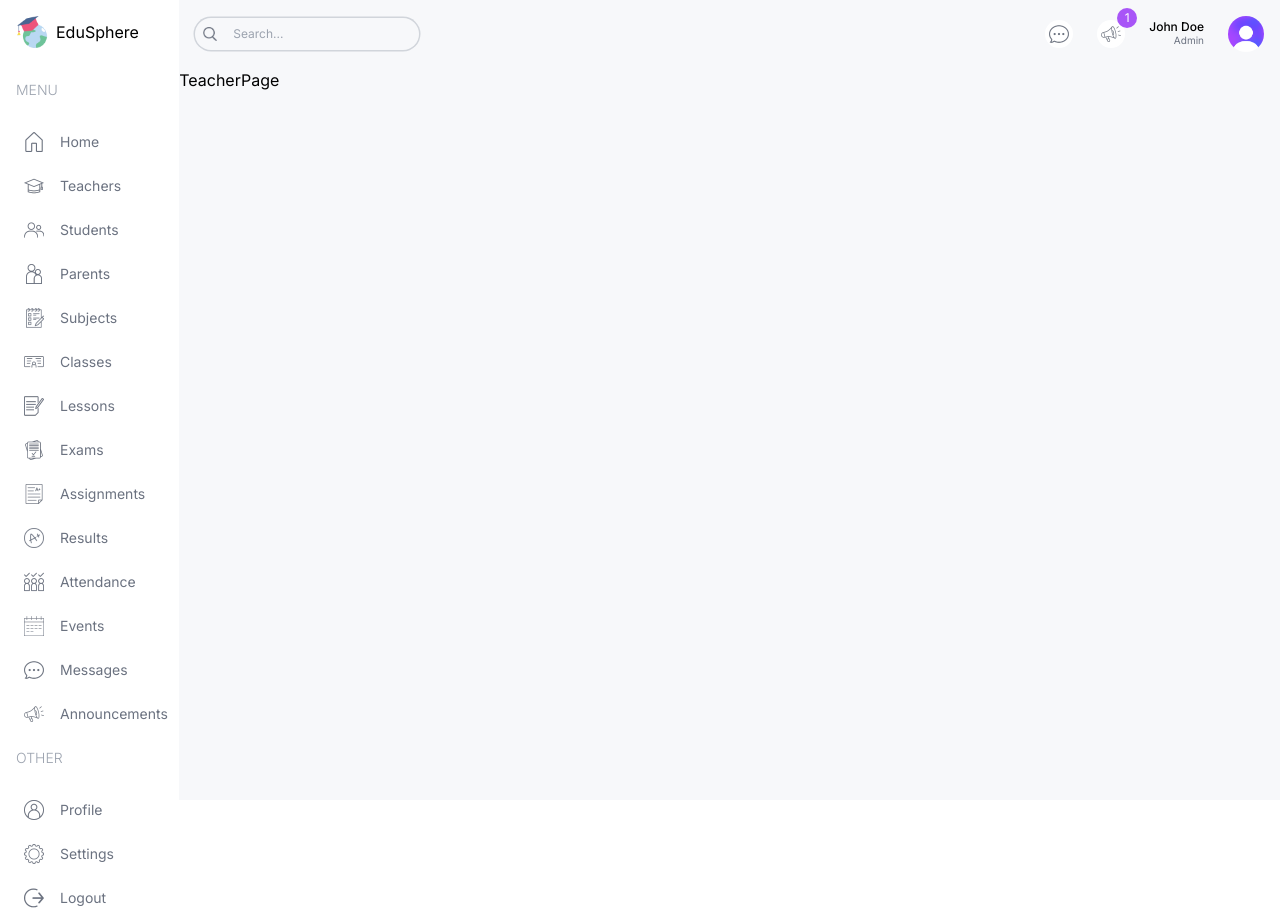
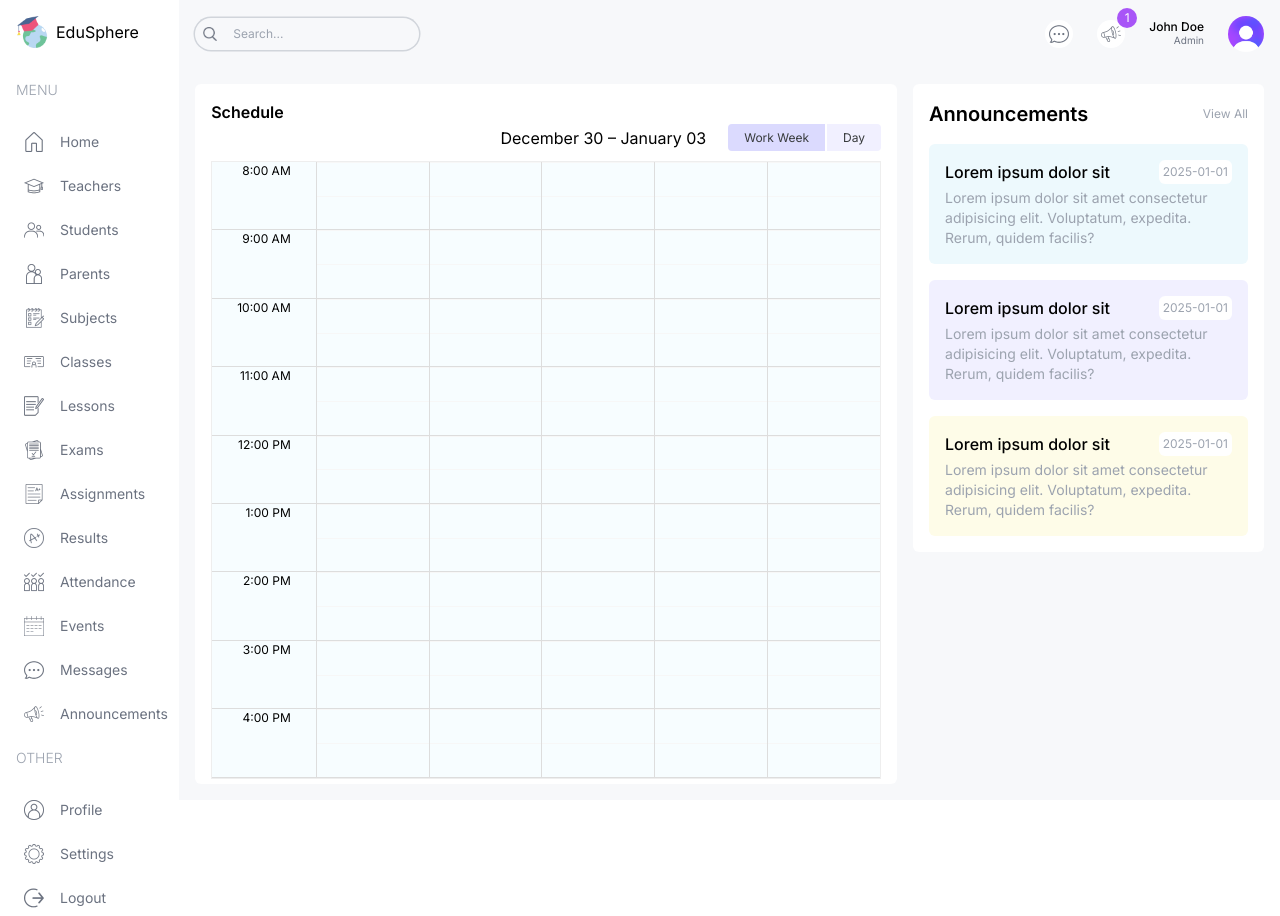
Before and after one commit to MohammadAhmad27/EduSphere-Next, a Next.js app: page /teacher in a window 1280 px wide. Built offline with nearby package versions, Linux system fonts and the light colour scheme.

Commit message:
Completed /student /teacher /parent route and Added <BigCalendar />

```diff
--- a/package.json
+++ b/package.json
@@ -9,8 +9,11 @@
     "lint": "next lint"
   },
   "dependencies": {
+    "@types/react-big-calendar": "^1.16.0",
+    "moment": "^2.30.1",
     "next": "14.2.5",
     "react": "^18",
+    "react-big-calendar": "^1.17.1",
     "react-calendar": "^5.1.0",
     "react-dom": "^18",
     "recharts": "^2.15.0"
--- a/src/app/(dashboard)/admin/page.tsx
+++ b/src/app/(dashboard)/admin/page.tsx
@@ -19,7 +19,7 @@
 
 const AdminPage = () => {
   return (
-    <div className="flex flex-col md:flex-row gap-4">
+    <div className="flex flex-col md:flex-row gap-4 p-4">
       {/* LEFT */}
       <div className="w-full lg:w-2/3 flex flex-col gap-8">
         {/* USER CARD */}
--- a/src/app/(dashboard)/layout.tsx
+++ b/src/app/(dashboard)/layout.tsx
@@ -22,7 +22,7 @@
         <Menu />
       </div>
       {/* RIGHT */}
-      <div className="w-[86%] md:w-[92%] lg:w-[84%] xl:w-[86%] bg-[#F7F8FA] overflow-scroll">
+      <div className="w-[86%] md:w-[92%] lg:w-[84%] xl:w-[86%] bg-[#F7F8FA] overflow-scroll flex flex-col">
         <Navbar />
         {children}
       </div>
--- a/src/app/(dashboard)/parent/page.tsx
+++ b/src/app/(dashboard)/parent/page.tsx
@@ -1,7 +1,24 @@
-import React from "react";
+import Announcements from "@/components/Announcements";
+import BigCalendar from "@/components/BigCalendar";
+import EventCalendar from "@/components/EventCalendar";
 
-const ParentPage = () => {
-  return <div>ParentPage</div>;
+const StudentPage = () => {
+  return (
+    <div className="flex flex-col xl:flex-row gap-4 p-4">
+      {/* LEFT */}
+      <div className="w-full xl:w-2/3">
+        <div className="h-full rounded-md p-4 bg-white">
+          <h1 className="txt-xl font-semibold">Schedule</h1>
+          <BigCalendar />
+        </div>
+      </div>
+      {/* RIGHT */}
+      <div className="w-full xl:w-1/3 flex flex-col gap-8">
+        <EventCalendar />
+        <Announcements />
+      </div>
+    </div>
+  );
 };
 
-export default ParentPage;
+export default StudentPage;
--- a/src/app/(dashboard)/student/page.tsx
+++ b/src/app/(dashboard)/student/page.tsx
@@ -1,7 +1,24 @@
-import React from "react";
+import Announcements from "@/components/Announcements";
+import BigCalendar from "@/components/BigCalendar";
+import EventCalendar from "@/components/EventCalendar";
 
 const StudentPage = () => {
-  return <div>StudentPage</div>;
+  return (
+    <div className="flex flex-col xl:flex-row gap-4 p-4">
+      {/* LEFT */}
+      <div className="w-full xl:w-2/3">
+        <div className="h-full rounded-md p-4 bg-white">
+          <h1 className="txt-xl font-semibold">Schedule (4A)</h1>
+          <BigCalendar />
+        </div>
+      </div>
+      {/* RIGHT */}
+      <div className="w-full xl:w-1/3 flex flex-col gap-8">
+        <EventCalendar />
+        <Announcements />
+      </div>
+    </div>
+  );
 };
 
 export default StudentPage;
--- a/src/app/(dashboard)/teacher/page.tsx
+++ b/src/app/(dashboard)/teacher/page.tsx
@@ -1,7 +1,22 @@
-import React from "react";
+import Announcements from "@/components/Announcements";
+import BigCalendar from "@/components/BigCalendar";
 
-const TeacherPage = () => {
-  return <div>TeacherPage</div>;
+const StudentPage = () => {
+  return (
+    <div className="flex-1 flex flex-col xl:flex-row gap-4 p-4">
+      {/* LEFT */}
+      <div className="w-full xl:w-2/3">
+        <div className="h-full rounded-md p-4 bg-white">
+          <h1 className="txt-xl font-semibold">Schedule</h1>
+          <BigCalendar />
+        </div>
+      </div>
+      {/* RIGHT */}
+      <div className="w-full xl:w-1/3 flex flex-col gap-8">
+        <Announcements />
+      </div>
+    </div>
+  );
 };
 
-export default TeacherPage;
+export default StudentPage;
--- a/src/app/globals.css
+++ b/src/app/globals.css
@@ -16,3 +16,94 @@
   background-color: #c3ebfa !important;
   color: black !important;
 }
+
+.rbc-btn-group:first-child {
+  display: none !important;
+}
+
+.rbc-toolbar-label {
+  text-align: right !important;
+  padding: 0px 20px !important;
+}
+
+.rbc-btn-group:last-child {
+  font-size: 12px !important;
+}
+
+.rbc-btn-group:last-child button {
+  border: none !important;
+  background-color: #f1f0ff !important;
+  margin-left: 2px !important;
+}
+
+.rbc-toolbar button.rbc-active {
+  background-color: #dbdafe !important;
+  box-shadow: none !important;
+}
+
+.rbc-time-view {
+  border-color: #eee !important;
+}
+
+.rbc-time-header {
+  display: none !important;
+}
+
+.rbc-time-content {
+  border: none !important;
+}
+
+
+.rbc-time-gutter.rbc-time-column {
+  font-size: 12px !important;
+}
+
+.rbc-time-gutter.rbc-time-column .rbc-timeslot-group {
+  padding: 0px 20px !important;
+}
+
+.rbc-timeslot-group {
+  background-color: #f7fdff !important;
+}
+
+.rbc-day-slot {
+  font-size: 14px !important;
+}
+
+.rbc-event {
+  border: none !important;
+  color: black !important;
+  padding: 10px !important;
+  margin: 10px !important;
+  width: 99% !important;
+}
+
+.rbc-event:nth-child(1) {
+  background-color: #e2f8ff !important;
+}
+.rbc-event:nth-child(2) {
+  background-color: #fefce8 !important;
+}
+.rbc-event:nth-child(3) {
+  background-color: #f2f1ff !important;
+}
+.rbc-event:nth-child(4) {
+  background-color: #fdf2fb !important;
+}
+.rbc-event:nth-child(5) {
+  background-color: #e2f8ff !important;
+}
+.rbc-event:nth-child(6) {
+  background-color: #fefce8 !important;
+}
+.rbc-event:nth-child(7) {
+  background-color: #f2f1ff !important;
+}
+.rbc-event:nth-child(8) {
+  background-color: #fdf2fb !important;
+}
+
+.rbc-event-label{
+  color: gray !important;
+  margin-bottom: 5px;
+}
--- /dev/null
+++ b/src/components/BigCalendar.tsx
@@ -0,0 +1,31 @@
+"use client";
+import { Calendar, momentLocalizer, View, Views } from "react-big-calendar";
+import moment from "moment";
+import { calendarEvents } from "@/lib/data";
+import "react-big-calendar/lib/css/react-big-calendar.css";
+import { useState } from "react";
+
+const localizer = momentLocalizer(moment);
+
+const BigCalendar = (props: any) => {
+  const [view, setView] = useState<View>(Views.WORK_WEEK);
+  const handleOnChnageView = (selectedView: View) => {
+setView(selectedView);
+  };
+  return (
+      <Calendar
+        localizer={localizer}
+        events={calendarEvents}
+        startAccessor="start"
+        endAccessor="end"
+        views={["work_week", "day"]}
+        view={view}
+        onView={handleOnChnageView}
+        style={{ height: "98%"}}
+        min={new Date(2025, 1, 0, 8, 0, 0)}
+        max={new Date(2025, 1, 0, 17, 0, 0)}
+      />
+  );
+};
+
+export default BigCalendar;
```
Also changed, not shown: 1 other file (tests, documents, lock files or other folders).
